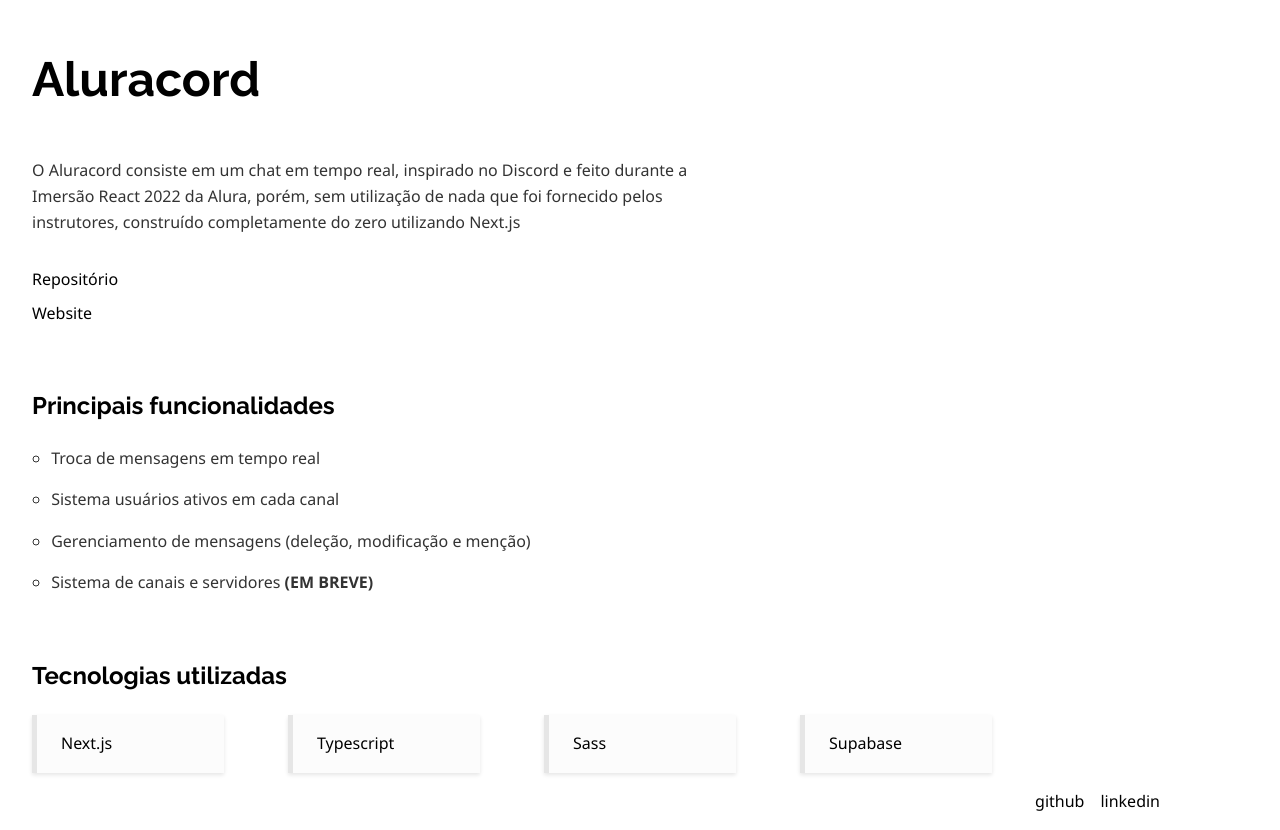
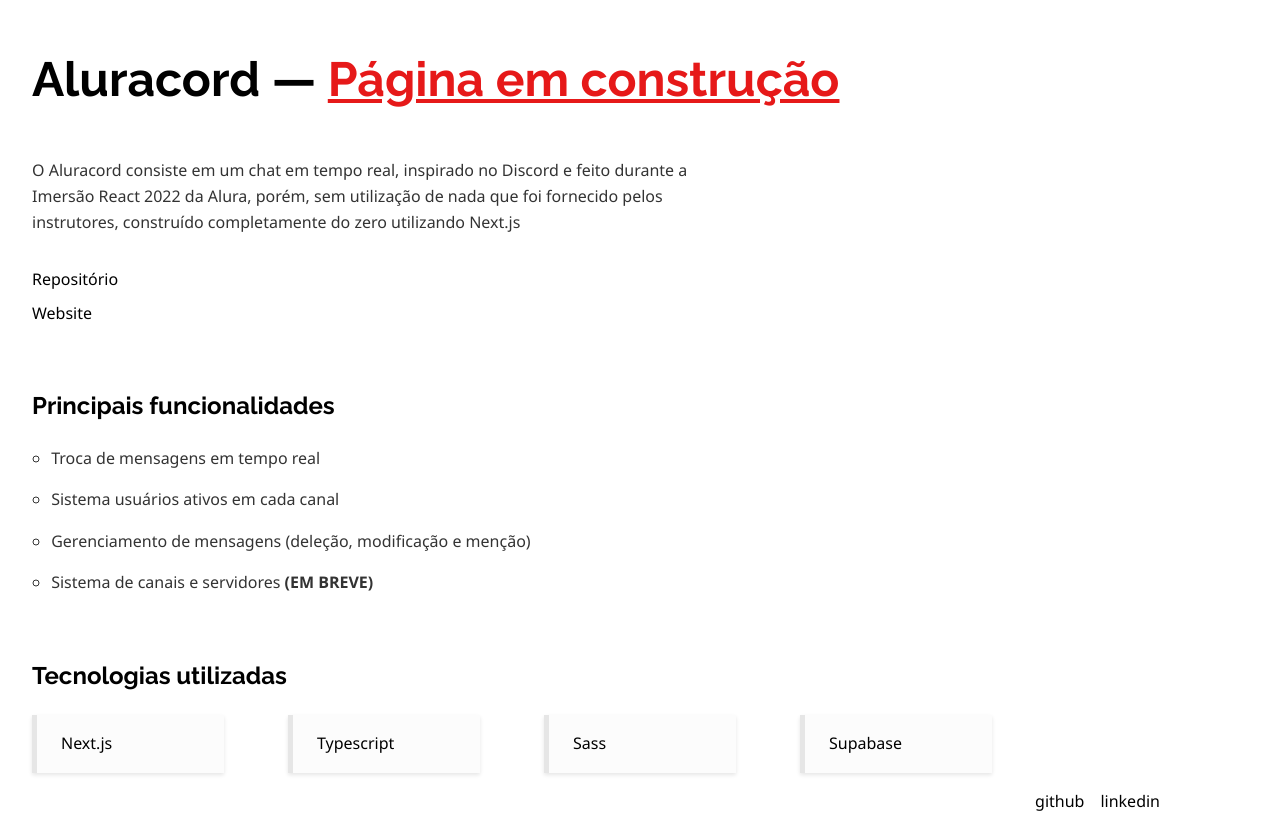
Before and after one commit to heitorlisboa/portfolio, a Next.js app: page /works/aluracord in a window 1280 px wide. Built offline with nearby package versions, Linux system fonts and the light colour scheme.

Commit message:
Adição de aviso de página em construção

```diff
--- a/pages/works/aluracord.tsx
+++ b/pages/works/aluracord.tsx
@@ -12,7 +12,9 @@ const Aluracord: NextPage = () => {
         <title>Heitor Lisboa - Aluracord</title>
       </Head>
       <main>
-        <h1>Aluracord</h1>
+        <h1>
+          Aluracord &mdash; <span className="wip-warning">Página em construção</span>
+        </h1>
         <p>
           O Aluracord consiste em um chat em tempo real, inspirado no Discord e
           feito durante a Imersão React 2022 da Alura, porém, sem utilização de
--- a/src/styles/global/utilities.scss
+++ b/src/styles/global/utilities.scss
@@ -35,3 +35,8 @@
     background-size: 100% 3px;
   }
 }
+
+.wip-warning {
+  color: hsl(0, 80%, 50%);
+  text-decoration: underline;
+}
```
